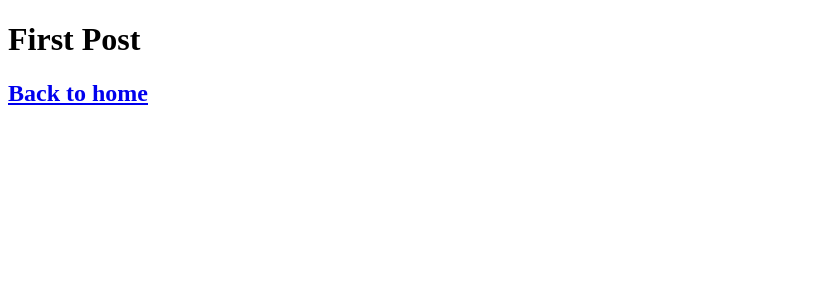
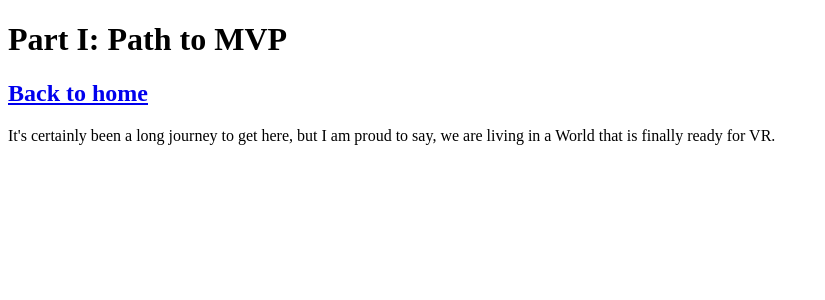
Before and after one commit to AngellXR/archivesite, a Next.js app in the folder nextjs-blog/: page /posts/first-post in a window 1280 px wide. Shown: the top 300 px of the page, without its empty margins (0-825 px from the left). Built offline with nearby package versions, Linux system fonts and the light colour scheme.

Commit message:
update blog

```diff
--- a/nextjs-blog/pages/posts/first-post.js
+++ b/nextjs-blog/pages/posts/first-post.js
@@ -8,12 +8,16 @@ export default function FirstPost() {
       <Head>
         <title>First Post</title>
       </Head>
-      <h1>First Post</h1>
+      <h1>Part I: Path to MVP</h1>
       <h2>
         <Link href="/">
           <a>Back to home</a>
         </Link>
       </h2>
+      <p>
+        It's certainly been a long journey to get here, but I am proud to say,
+        we are living in a World that is finally ready for VR.
+      </p>
     </Layout>
   );
 }
```
